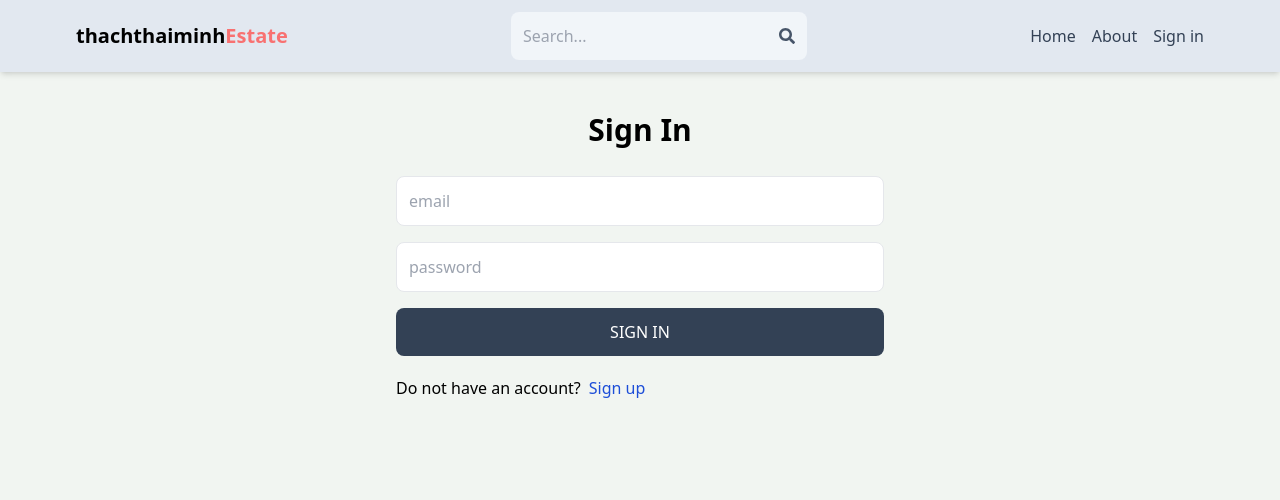
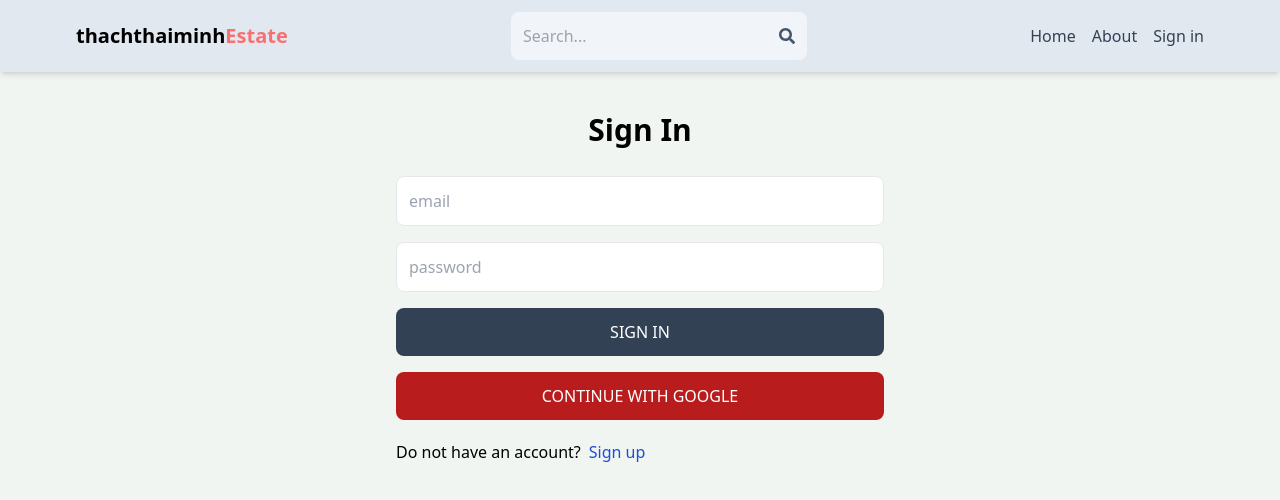
Before and after one commit to thachthaiminh/thachthaiminh-mern-estate, a React (Vite) app: page /sign-in in a window 1280 px wide. Shown: the top 500 px of the page. Built offline with nearby package versions, Linux system fonts and the light colour scheme.

Commit message:
create n add OAuth component

```diff
--- a/package.json
+++ b/package.json
@@ -12,6 +12,7 @@
   "dependencies": {
     "@heroicons/react": "^2.1.1",
     "@reduxjs/toolkit": "^2.1.0",
+    "firebase": "^10.8.0",
     "react": "^18.2.0",
     "react-dom": "^18.2.0",
     "react-icons": "^5.0.1",
--- /dev/null
+++ b/src/components/OAuth.jsx
@@ -0,0 +1,44 @@
+import { GoogleAuthProvider, getAuth, signInWithPopup } from "firebase/auth";
+import { app } from "../firebase";
+import { useDispatch } from "react-redux";
+import { signInSuccess } from "../redux/user/userSlice";
+import { useNavigate } from "react-router-dom";
+
+export default function OAuth() {
+  const dispatch = useDispatch();
+  const navigate = useNavigate();
+  const handleGoogleClick = async () => {
+    try {
+      const provider = new GoogleAuthProvider();
+      const auth = getAuth(app);
+
+      const result = await signInWithPopup(auth, provider);
+
+      const res = await fetch("/api/auth/google", {
+        method: "POST",
+        headers: {
+          "Content-Type": "application/json",
+        },
+        body: JSON.stringify({
+          name: result.user.displayName,
+          email: result.user.email,
+          photo: result.user.photoURL,
+        }),
+      });
+      const data = await res.json();
+      dispatch(signInSuccess(data));
+      navigate("/");
+    } catch (error) {
+      console.log("could not sign in with google", error);
+    }
+  };
+  return (
+    <button
+      onClick={handleGoogleClick}
+      type="button"
+      className="bg-red-700 text-white p-3 rounded-lg uppercase hover:opacity-95"
+    >
+      Continue with google
+    </button>
+  );
+}
--- /dev/null
+++ b/src/firebase.js
@@ -0,0 +1,17 @@
+// Import the functions you need from the SDKs you need
+import { initializeApp } from "firebase/app";
+// TODO: Add SDKs for Firebase products that you want to use
+// https://firebase.google.com/docs/web/setup#available-libraries
+
+// Your web app's Firebase configuration
+const firebaseConfig = {
+  apiKey: import.meta.env.VITE_FIREBASE_API_KEY,
+  authDomain: "mern-estate-32d30.firebaseapp.com",
+  projectId: "mern-estate-32d30",
+  storageBucket: "mern-estate-32d30.appspot.com",
+  messagingSenderId: "1006374380301",
+  appId: "1:1006374380301:web:a1017e8592fb64de494644",
+};
+
+// Initialize Firebase
+export const app = initializeApp(firebaseConfig);
--- a/src/pages/SignIn.jsx
+++ b/src/pages/SignIn.jsx
@@ -6,6 +6,7 @@
   signInSuccess,
   signInFailure,
 } from "../redux/user/userSlice";
+import OAuth from "../components/OAuth";
 
 export default function SignIn() {
   const [formData, setFormData] = useState({});
@@ -66,6 +67,7 @@
         >
           {loading ? "Loading..." : "Sign In"}
         </button>
+        <OAuth />
       </form>
       <div className="flex gap-2 mt-5">
         <p>Do not have an account?</p>
--- a/src/pages/SignUp.jsx
+++ b/src/pages/SignUp.jsx
@@ -1,5 +1,6 @@
 import { useState } from "react";
 import { Link, useNavigate } from "react-router-dom";
+import OAuth from "../components/OAuth";
 
 export default function SignUp() {
   const [formData, setFormData] = useState({});
@@ -70,6 +71,7 @@
         >
           {loading ? "Loading..." : "Sign Up"}
         </button>
+        <OAuth />
       </form>
       <div className="flex gap-2 mt-5">
         <p>Have an account?</p>
```
Also changed, not shown: 2 other files (tests, documents, lock files or other folders).
